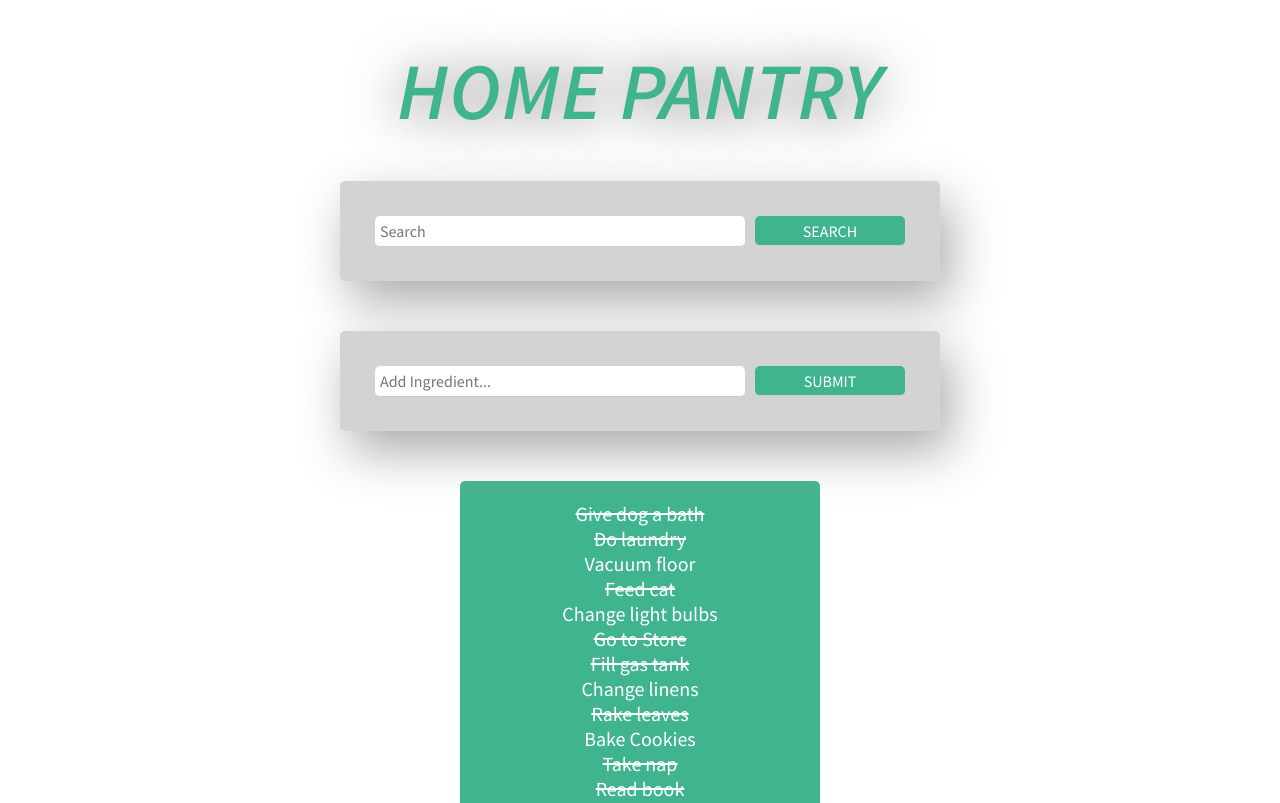
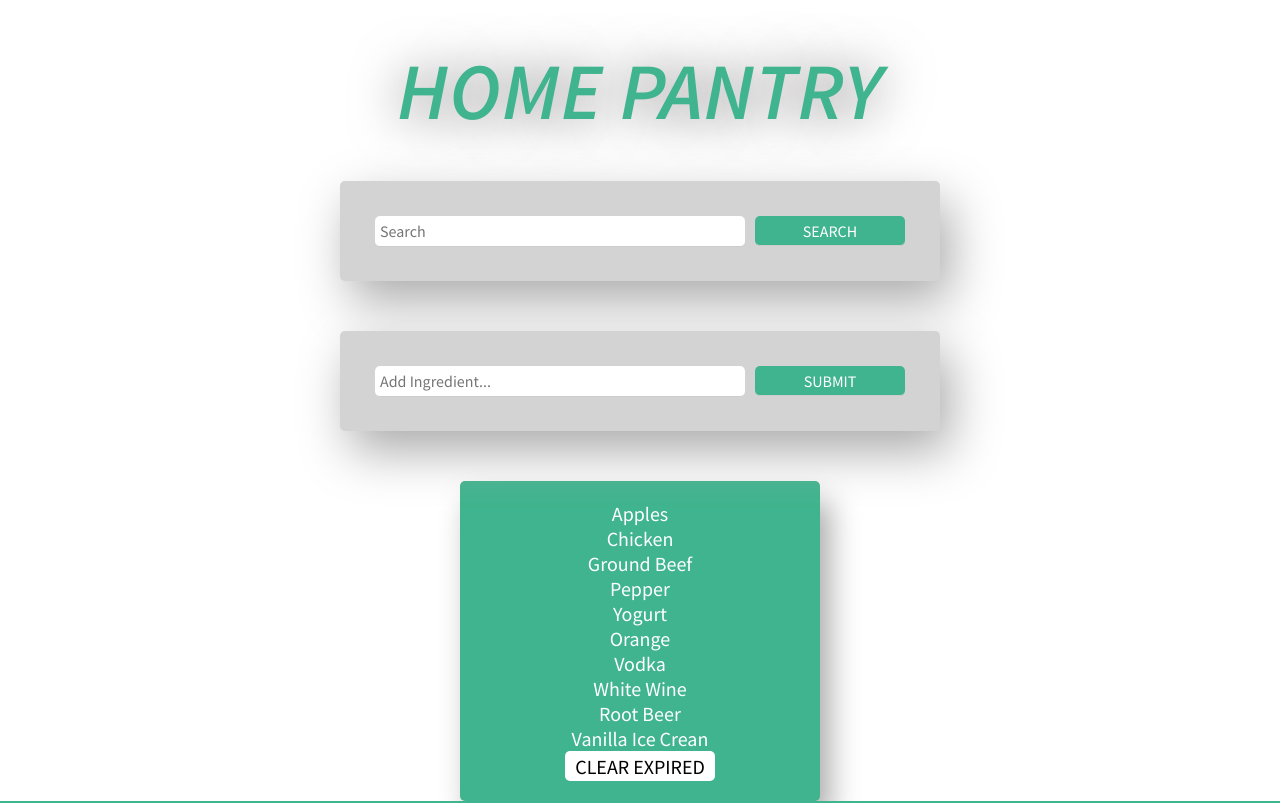
Before and after one commit to GuapDaddy/my-app, a React (Create React App) app: page / in a window 1280 px wide. Shown: the top 803 px of the page. Built offline with nearby package versions, Linux system fonts and the light colour scheme.

Commit message:
added default list of 10 items for testing

```diff
--- a/package.json
+++ b/package.json
@@ -7,6 +7,7 @@
     "@testing-library/react": "^11.2.5",
     "@testing-library/user-event": "^12.7.2",
     "axios": "^0.21.1",
+    "local-storage": "^2.0.0",
     "react": "^17.0.1",
     "react-dom": "^17.0.1",
     "react-scripts": "4.0.2",
--- a/src/App.css
+++ b/src/App.css
@@ -220,4 +220,19 @@ h1 {
   padding-bottom: 2rem;
   text-align:center;
   color: #ffffff;
+  box-shadow: 1rem 2rem 3rem #aaa;
 }
+
+.remove{
+  font-size: 2rem;
+  text-transform: uppercase;
+  color: rgb(0, 0, 0) !important;
+  background-color: #ffffff;
+  border: none;
+  border-radius: 0.5rem;
+  height: 3rem;
+  text-align: center;
+  padding-left: 1rem;
+  padding-right: 1rem;
+
+}
--- a/src/App.js
+++ b/src/App.js
@@ -6,6 +6,7 @@ import './App.css';
 import data from './data.json'
 import ToDoList from './ToDoList'
 import ToDoForm from './ToDoForm'
+
 
 
 const App = () => {
--- a/src/ToDo.js
+++ b/src/ToDo.js
@@ -1,8 +1,13 @@
 import React from "react"
 
-const ToDo = ({todo}) => {
+const ToDo = ({todo,  handleToggle}) => {
+    const handleClick = (e) => {
+        e.preventDefault()
+        handleToggle(e.currentTarget.id)
+    }
+
     return (
-        <div className={todo.complete ? "strike" : ""}>
+        <div id={todo.id} key={todo.id + todo.task} name="todo" value={todo.id} onClick={handleClick} className={todo.complete ? "todo strike" : "todo"}>
             {todo.task}
         </div>
     )
--- a/src/ToDoList.js
+++ b/src/ToDoList.js
@@ -9,7 +9,7 @@ const ToDoList = ({toDoList, handleToggle, handleFilter}) => {
                     <ToDo todo={todo} handleToggle={handleToggle} handleFilter={handleFilter} />
                 )
             })}
-            <button style={{margin: '20px'}} onClick={handleFilter}>Clear Completed</button>
+            <button className="remove" onClick={handleFilter}>Clear Expired</button>
         </div>
     )
 }
--- a/src/data.json
+++ b/src/data.json
@@ -1,81 +1,41 @@
 [{
     "id": 1,
-    "task": "Give dog a bath",
-    "complete": true
+    "task": "Apples",
+    "complete": false
   }, {
     "id": 2,
-    "task": "Do laundry",
-    "complete": true
+    "task": "Chicken",
+    "complete": false
   }, {
     "id": 3,
-    "task": "Vacuum floor",
+    "task": "Ground Beef",
     "complete": false
   }, {
     "id": 4,
-    "task": "Feed cat",
-    "complete": true
+    "task": "Pepper",
+    "complete": false
   }, {
     "id": 5,
-    "task": "Change light bulbs",
+    "task": "Yogurt",
     "complete": false
   }, {
     "id": 6,
-    "task": "Go to Store",
-    "complete": true
+    "task": "Orange",
+    "complete": false
   }, {
     "id": 7,
-    "task": "Fill gas tank",
-    "complete": true
+    "task": "Vodka",
+    "complete": false
   }, {
     "id": 8,
-    "task": "Change linens",
+    "task": "White Wine",
     "complete": false
   }, {
     "id": 9,
-    "task": "Rake leaves",
-    "complete": true
+    "task": "Root Beer",
+    "complete": false
   }, {
     "id": 10,
-    "task": "Bake Cookies",
-    "complete": false
-  }, {
-    "id": 11,
-    "task": "Take nap",
-    "complete": true
-  }, {
-    "id": 12,
-    "task": "Read book",
-    "complete": true
-  }, {
-    "id": 13,
-    "task": "Exercise",
-    "complete": false
-  }, {
-    "id": 14,
-    "task": "Give dog a bath",
-    "complete": false
-  }, {
-    "id": 15,
-    "task": "Do laundry",
-    "complete": false
-  }, {
-    "id": 16,
-    "task": "Vacuum floor",
-    "complete": false
-  }, {
-    "id": 17,
-    "task": "Feed cat",
-    "complete": true
-  }, {
-    "id": 18,
-    "task": "Change light bulbs",
-    "complete": false
-  }, {
-    "id": 19,
-    "task": "Go to Store",
-    "complete": false
-  }, {
-    "id": 20,
-    "task": "Fill gas tank",
+    "task": "Vanilla Ice Crean",
     "complete": false
   }]
```
Also changed, not shown: 1 other file (tests, documents, lock files or other folders).
